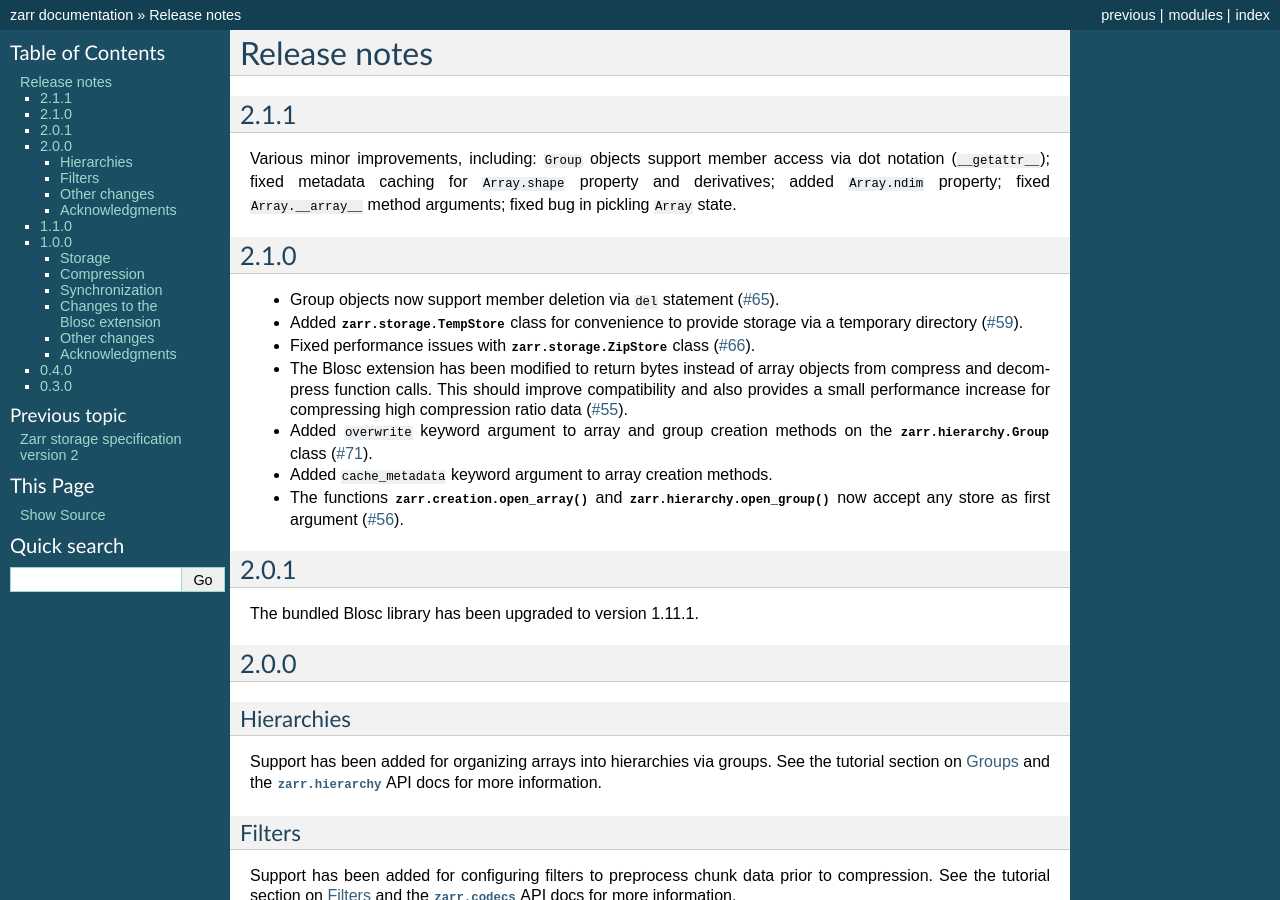
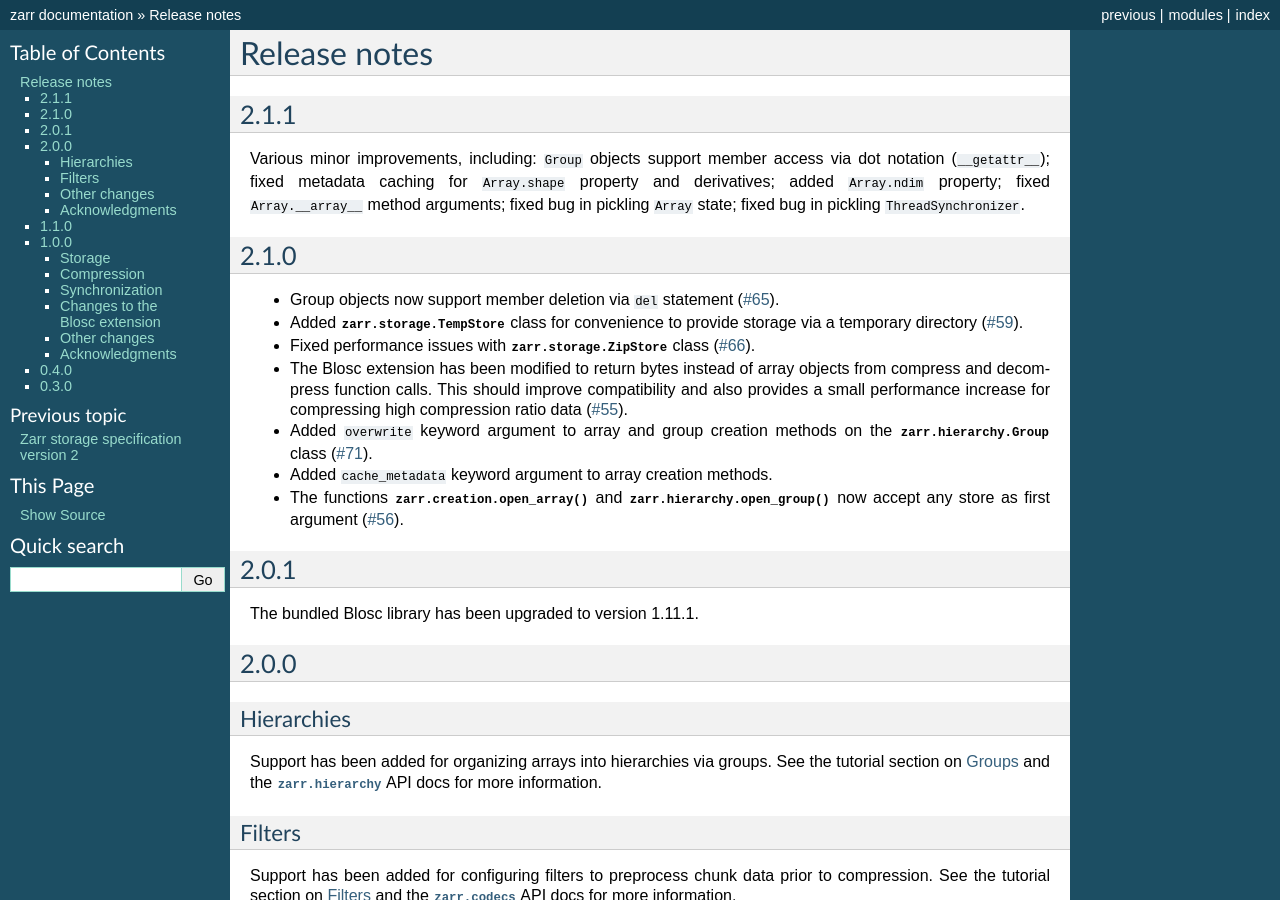
Before and after one commit to enthusiastdev121/zarr-python, a Sphinx documentation site: the page built from docs/release.rst, in a window 1280 px wide and 900 px high. Built offline with Sphinx 7.4.7, drawn with Linux system fonts in a browser that asks for light colours; the version number could not be read and is left out.

Commit message:
fix pickling error with ThreadSynchronizer

```diff
--- a/docs/release.rst
+++ b/docs/release.rst
@@ -9,7 +9,8 @@ Release notes
 Various minor improvements, including: ``Group`` objects support member access
 via dot notation (``__getattr__``); fixed metadata caching for ``Array.shape``
 property and derivatives; added ``Array.ndim`` property; fixed
-``Array.__array__`` method arguments; fixed bug in pickling ``Array`` state.
+``Array.__array__`` method arguments; fixed bug in pickling ``Array`` state;
+fixed bug in pickling ``ThreadSynchronizer``.
 
 .. _release_2.1.0:
 
```
Also changed, not shown: 1 other file.
